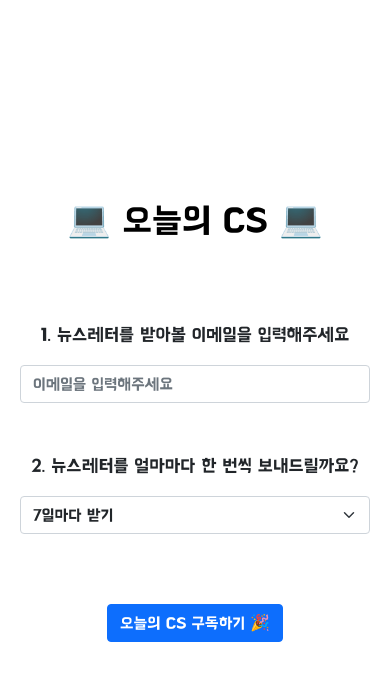
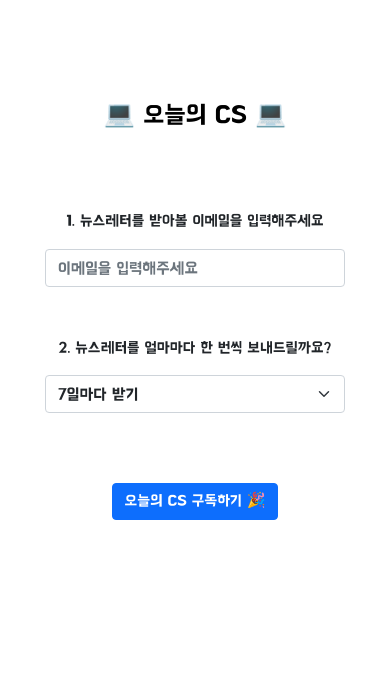
Before and after one commit to PapimonLikelion/cs-today, a Vue app in the folder frontend/: page /register in a window 390 px wide. Shown: the top 680 px of the page. Built offline with nearby package versions, Linux system fonts and the light colour scheme.

Commit message:
feat: 프론트 모바일 대응

```diff
--- a/frontend/src/components/Main.vue
+++ b/frontend/src/components/Main.vue
@@ -51,4 +51,19 @@ export default {
   width: 200px;
   text-align: center;
 }
+
+@media(max-width: 480px) {
+  .title {
+    margin-top: 100px;
+    font-size: 25px;
+  }
+
+  .text {
+    font-size: 15px;
+  }
+
+  .btn-options button {
+    font-size: 15px;
+  }
+}
 </style>
--- a/frontend/src/components/NotFound.vue
+++ b/frontend/src/components/NotFound.vue
@@ -19,4 +19,10 @@ export default {
   width: 200px;
   text-align: center;
 }
+
+@media(max-width: 480px) {
+  .btn-return {
+    font-size: 15px;
+  }
+}
 </style>
--- a/frontend/src/components/Register.vue
+++ b/frontend/src/components/Register.vue
@@ -27,7 +27,7 @@
     <div class="registerd" v-if="register">
       <h4 class="mb-4">🎉 감사합니다 🎉</h4>
       <p class="text">{{this.email}}로 {{this.days}}일마다 보내드릴게요!</p>
-      <button type="button" class="btn-return btn btn-primary register-btn" @click="$router.push('/')">메인페이지로 돌아가기</button>
+      <button type="button" class="btn-return btn btn-primary" @click="$router.push('/')">메인페이지로 돌아가기</button>
     </div>
 
   </div>
@@ -75,4 +75,22 @@ export default {
   width: 350px;
   margin-bottom: 70px;
 }
+
+.register-btn {
+  font-size: 18px;
+}
+
+@media(max-width: 480px) {
+  .email {
+    width: 300px;
+  }
+
+  .days {
+    width: 300px;
+  }
+
+  .register-btn {
+    font-size: 15px;
+  }
+}
 </style>
```
